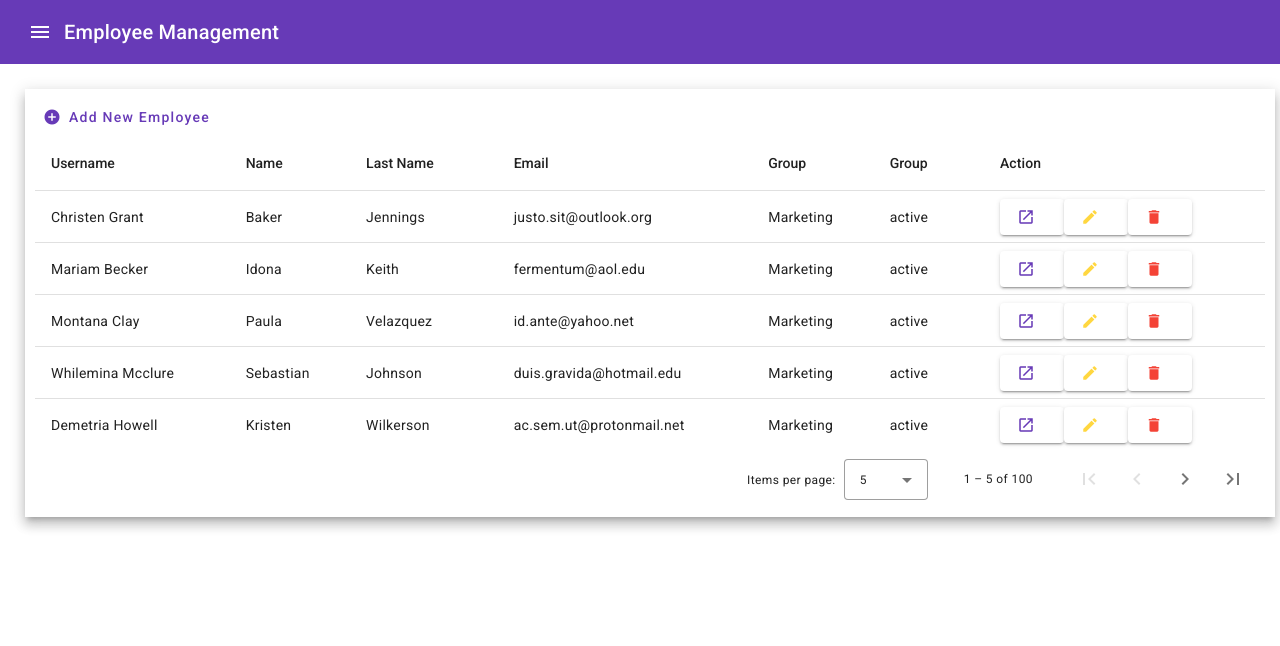
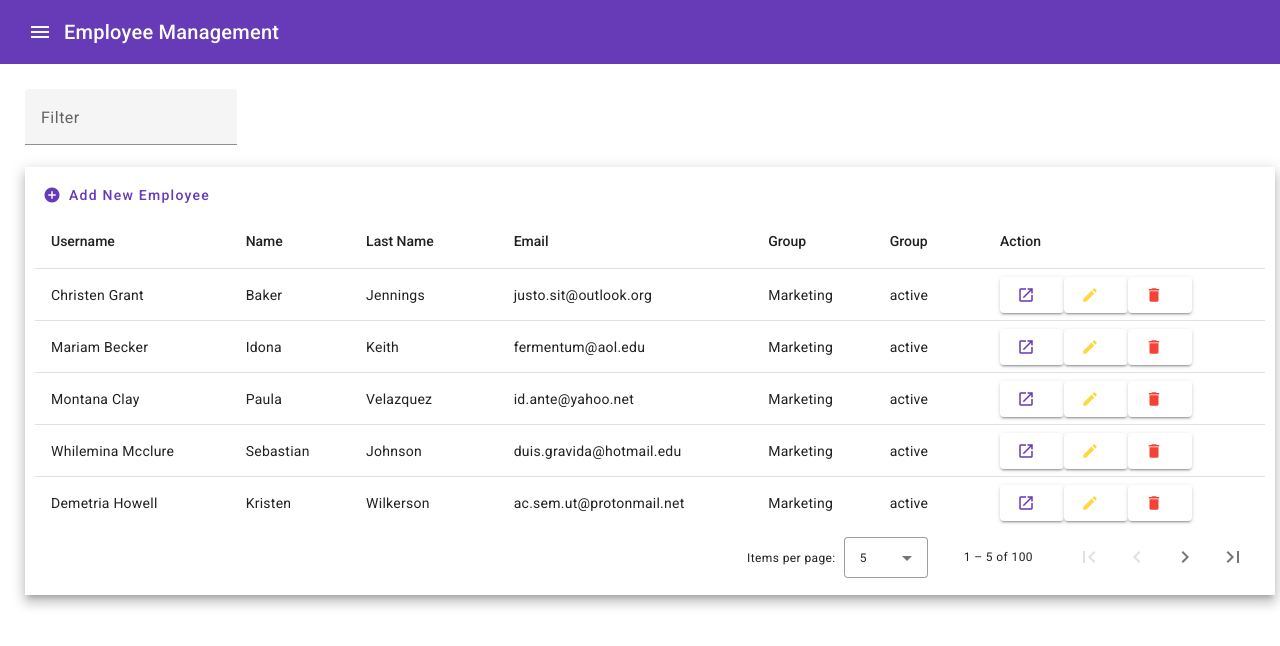
Before and after one commit to trancends/jms-batam-employee-management, an Angular app: page /employee in a window 1280 px wide. Shown: the top 646 px of the page. Built offline with nearby package versions, Linux system fonts and the light colour scheme.

Commit message:
feat: add filter

```diff
--- a/src/app/list-employee/list-employee.component.html
+++ b/src/app/list-employee/list-employee.component.html
@@ -1,3 +1,7 @@
+<mat-form-field>
+  <mat-label>Filter</mat-label>
+  <input matInput (keyup)="applyFilter($event)" placeholder="Ex. ium" #input />
+</mat-form-field>
 <div class="mat-elevation-z8 p-10 table-responsive">
   <button mat-button color="primary" [routerLink]="['/employee/add']">
     <mat-icon>add_circle</mat-icon>
--- a/src/app/list-employee/list-employee.component.ts
+++ b/src/app/list-employee/list-employee.component.ts
@@ -7,6 +7,8 @@
 import { Router, RouterLink } from '@angular/router';
 import { MatIcon } from '@angular/material/icon';
 import { MatButton } from '@angular/material/button';
+import { MatFormFieldModule } from '@angular/material/form-field';
+import { MatInputModule } from '@angular/material/input';
 
 @Component({
   selector: 'app-list-employee',
@@ -18,6 +20,8 @@
     MatIcon,
     RouterLink,
     MatButton,
+    MatFormFieldModule,
+    MatInputModule,
   ],
   templateUrl: './list-employee.component.html',
   styleUrl: './list-employee.component.css',
@@ -66,6 +70,11 @@
     let route = `/employee/detail/${employee.id}`;
     this.router.navigate([route]);
   }
+  applyFilter(event: Event) {
+    // applies filtering to all columns ('position', 'name', 'weight', 'symbol')
+    const filterValue = (event.target as HTMLInputElement).value;
+    this.dataSource.filter = filterValue.trim().toLowerCase();
+  }
 }
 
 export const EMPLOYEE_DATA: Employee[] = data;
```
